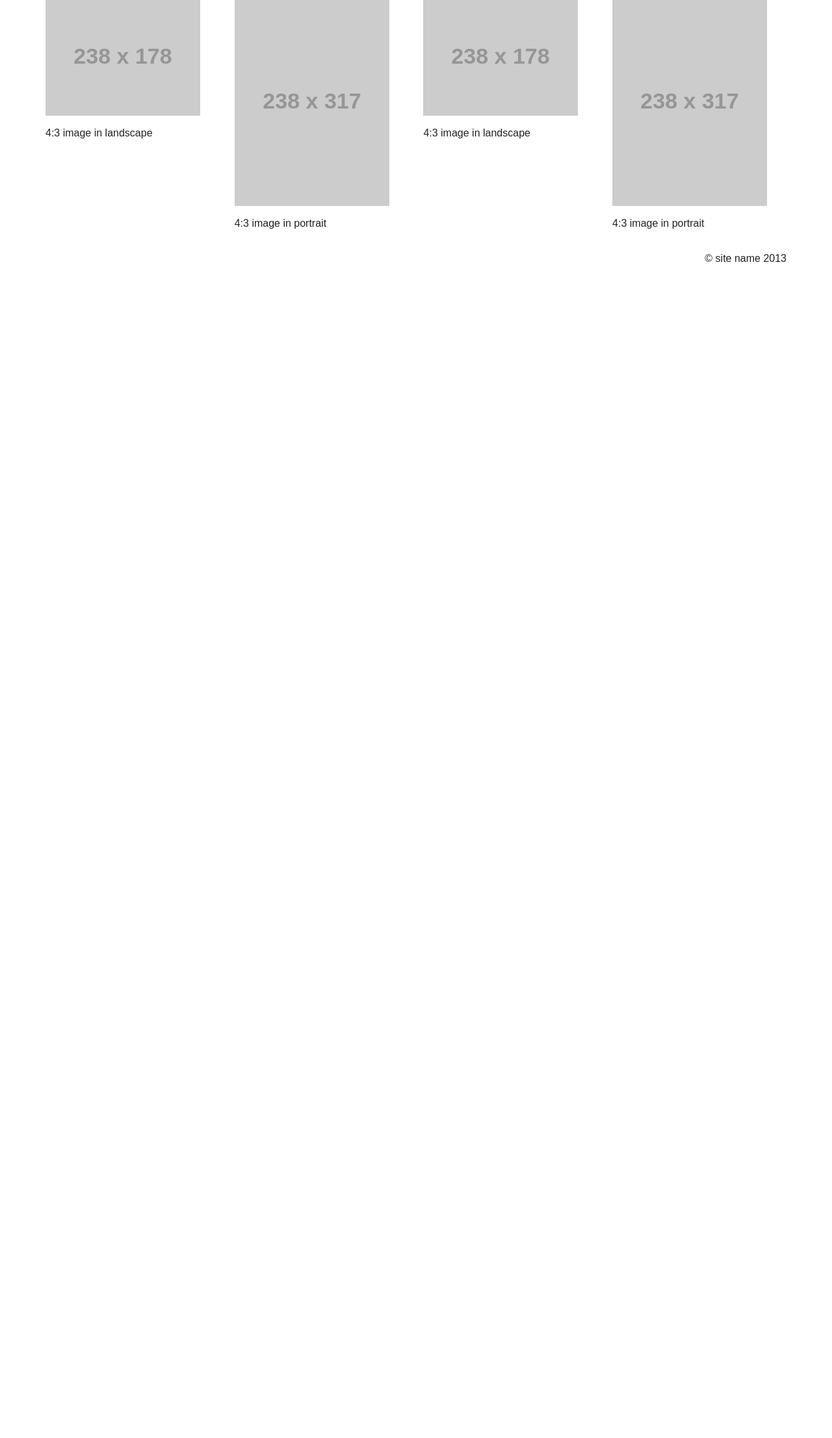
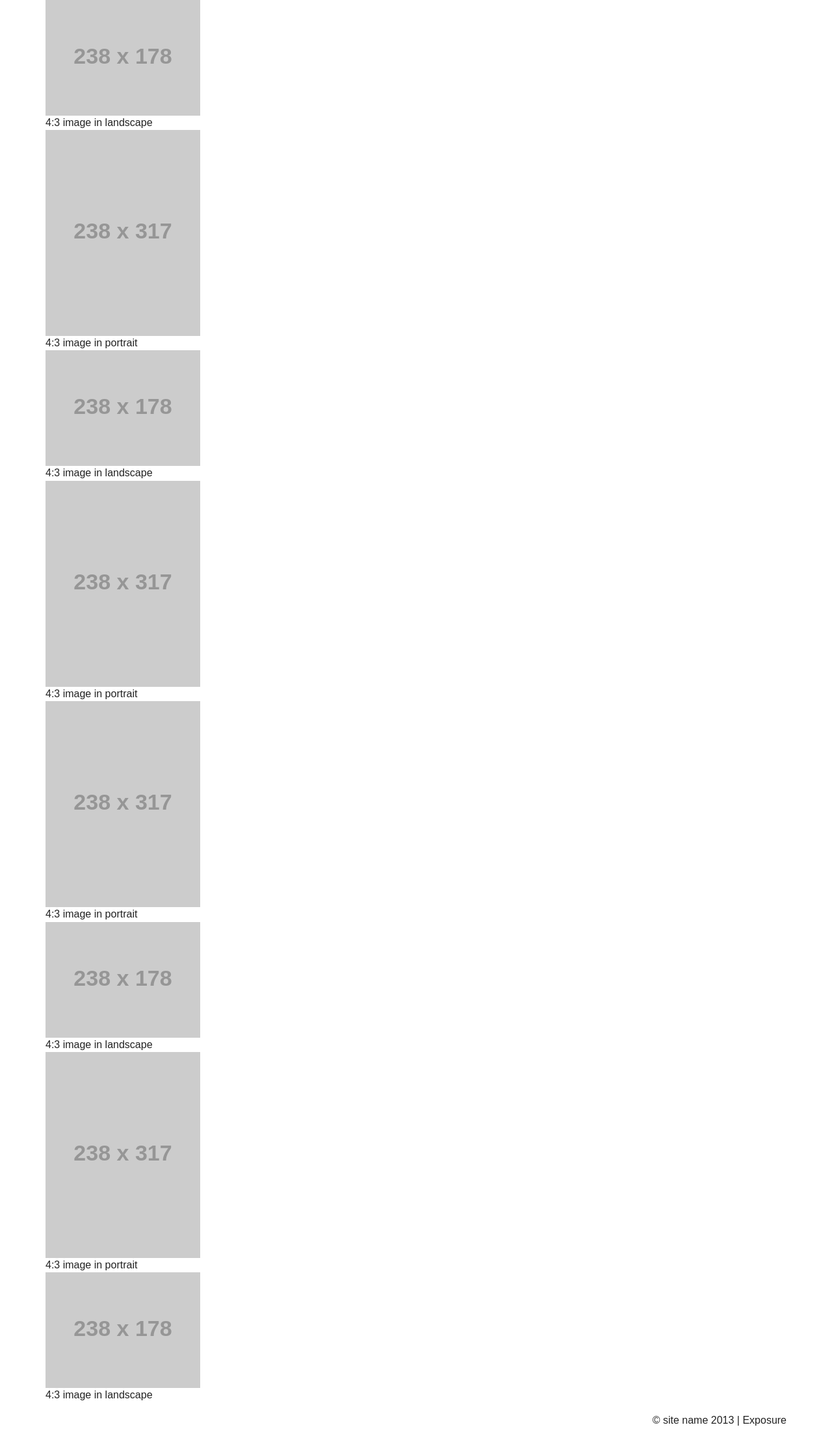
Before and after one commit to AndyA13/exposure, a Django app: page / in a window 1280 px wide. Shown: the part 88-2301 px from the top of the page at 65% size. Before the commit the page ends 491 px from the top, so only its background shows below. Run offline with Django 3.2, Linux system fonts and the light colour scheme; grey boxes labelled with a size stand in for pictures from a placeholder-image service; some libraries are stand-ins or nearby versions.

Commit message:
Put site in debug for... debugging. Changed html from columns.

```diff
--- a/apps/ui/templates/base.html
+++ b/apps/ui/templates/base.html
@@ -7,12 +7,12 @@
     <meta name="viewport" content="width=device-width, initial-scale=1" />
     <title>Exposure</title>
 
-    <link href="{{ STATIC_URL}}/css/responsive.css" rel="stylesheet" media="all and (min-width: 1em)" />
-    <link href="css/site.css" rel="stylesheet" media="all and (min-width: 1em)" />
+    <link href="{{ STATIC_URL}}css/responsive.css" rel="stylesheet" media="all and (min-width: 1em)" />
+    <link href="{{ STATIC_URL}}css/site.css" rel="stylesheet" media="all and (min-width: 1em)" />
 
     <!--[if lt IE 9 &!(IEMobile)]>
-    <link href="css/responsive-legacy.css" rel="stylesheet" />
-    <script src="scripts/vendor/html5shiv.js"></script>
+    <link href="{{ STATIC_URL}}css/responsive-legacy.css" rel="stylesheet" />
+    <script src="{{ STATIC_URL}}scripts/vendor/html5shiv.js"></script>
     <![endif]-->
 
 </head>
@@ -42,38 +42,80 @@
     <div class="container fixed">
 
         <div class="row">
-            <div class="column-3 gallery-item">
+            <div class="column-12">
+
+                <div class="gallery-item">
                     <div class="gallery-item-image">
                         <img src="http://placehold.it/238x178" />
-                    <p>
+                    </div>
+                    <div class="gallery-item-meta">
                         4:3 image in landscape
-                    </p>
                     </div>
                 </div>
-            <div class="column-3 gallery-item">
+
+                <div class="gallery-item">
                     <div class="gallery-item-image">
                         <img src="http://placehold.it/238x317" />
-                    <p>
+                    </div>
+                    <div class="gallery-item-meta">
                         4:3 image in portrait
-                    </p>
                     </div>
                 </div>
-            <div class="column-3 gallery-item">
+
+                <div class="gallery-item">
                     <div class="gallery-item-image">
                         <img src="http://placehold.it/238x178" />
-                    <p>
+                    </div>
+                    <div class="gallery-item-meta">
                         4:3 image in landscape
-                    </p>
                     </div>
                 </div>
-            <div class="column-3 gallery-item">
+
+                <div class="gallery-item">
                     <div class="gallery-item-image">
                         <img src="http://placehold.it/238x317" />
-                    <p>
+                    </div>
+                    <div class="gallery-item-meta">
                         4:3 image in portrait
-                    </p>
                     </div>
                 </div>
+
+                <div class="gallery-item">
+                    <div class="gallery-item-image">
+                        <img src="http://placehold.it/238x317" />
+                    </div>
+                    <div class="gallery-item-meta">
+                        4:3 image in portrait
+                    </div>
+                </div>
+
+                <div class="gallery-item">
+                    <div class="gallery-item-image">
+                        <img src="http://placehold.it/238x178" />
+                    </div>
+                    <div class="gallery-item-meta">
+                        4:3 image in landscape
+                    </div>
+                </div>
+
+                <div class="gallery-item">
+                    <div class="gallery-item-image">
+                        <img src="http://placehold.it/238x317" />
+                    </div>
+                    <div class="gallery-item-meta">
+                        4:3 image in portrait
+                    </div>
+                </div>
+
+                <div class="gallery-item">
+                    <div class="gallery-item-image">
+                        <img src="http://placehold.it/238x178" />
+                    </div>
+                    <div class="gallery-item-meta">
+                        4:3 image in landscape
+                    </div>
+                </div>
+
         </div>
 
     </div>
@@ -82,19 +124,19 @@
         <footer>
             <div class="column-12 text-right">
                 <p>
-                    &copy; site name 2013
+                    &copy; site name 2013 | Exposure
                 </p>
             </div>
         </footer>
     </div>
 
     <!--[if IE 8]>
-    <script src="scripts/vendor/jquery-1.10.2.min.js"></script>
+    <script src="{{ STATIC_URL}}scripts/vendor/jquery-1.10.2.min.js"></script>
     <![endif]-->
     <!--[if gt IE 8]><!-->
-    <script src="scripts/vendor/jquery-2.0.3.min.js"></script>
+    <script src="{{ STATIC_URL}}scripts/vendor/jquery-2.0.3.min.js"></script>
     <!--<![endif]-->
 
-    <script src="scripts/responsive.js"></script>
+    <script src="{{ STATIC_URL}}scripts/responsive.js"></script>
 </body>
 </html>
--- a/exposure/settings.py
+++ b/exposure/settings.py
@@ -6,7 +6,7 @@
 PROJECT_DIRECTORY = path.abspath(path.dirname(__file__)) + "/.."
 syspath.append(path.join(PROJECT_DIRECTORY, "apps/"))
 
-DEBUG = False
+DEBUG = True
 TEMPLATE_DEBUG = DEBUG
 
 ADMINS = (
```
Lines whose indentation alone changed are shown as unchanged.
